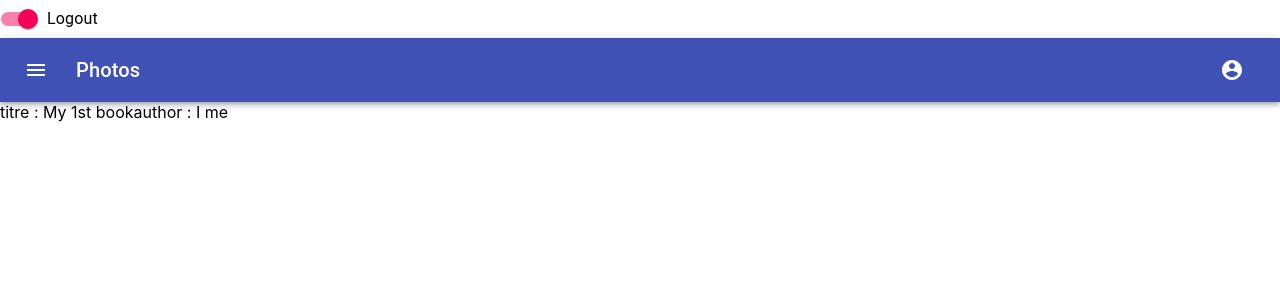
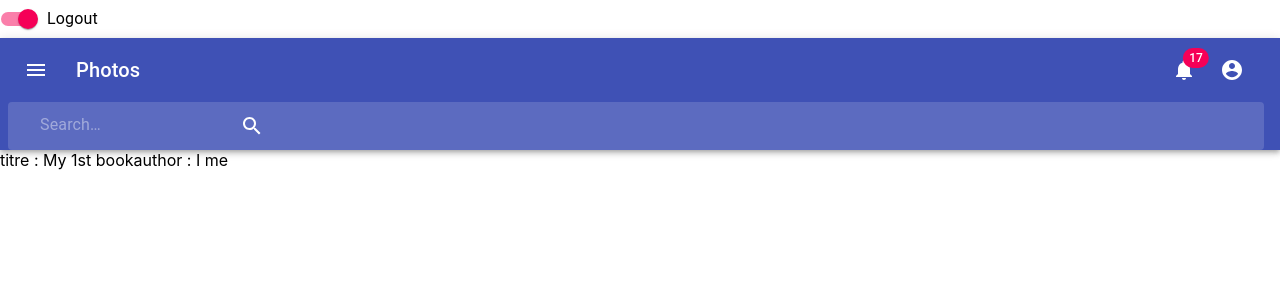
Before and after one commit to sam-ebe/bookfever_plus, a React (Create React App) app: page / in a window 1280 px wide. Shown: the top 300 px of the page. Built offline with nearby package versions, Linux system fonts and the light colour scheme.

Commit message:
Positioning elements in the Navbar

```diff
--- /dev/null
+++ b/src/components/ConnectionForm.tsx
@@ -0,0 +1,53 @@
+import React from 'react';
+import Button from '@material-ui/core/Button';
+import TextField from '@material-ui/core/TextField';
+import Dialog from '@material-ui/core/Dialog';
+import DialogActions from '@material-ui/core/DialogActions';
+import DialogContent from '@material-ui/core/DialogContent';
+import DialogContentText from '@material-ui/core/DialogContentText';
+import DialogTitle from '@material-ui/core/DialogTitle';
+
+export default function FormDialog() {
+  const [open, setOpen] = React.useState(false);
+
+  const handleClickOpen = () => {
+    setOpen(true);
+  };
+
+  const handleClose = () => {
+    setOpen(false);
+  };
+
+  return (
+    <div>
+      <Button variant="outlined" color="inherit" onClick={handleClickOpen}>
+        Connection
+      </Button>
+      <Dialog open={open} onClose={handleClose} aria-labelledby="form-dialog-title">
+        <DialogTitle id="form-dialog-title">Subscribe</DialogTitle>
+        <DialogContent>
+          <DialogContentText>
+            To subscribe to this website, please enter your email address here. We will send updates
+            occasionally.
+          </DialogContentText>
+          <TextField
+            autoFocus
+            margin="dense"
+            id="name"
+            label="Email Address"
+            type="email"
+            fullWidth
+          />
+        </DialogContent>
+        <DialogActions>
+          <Button onClick={handleClose} color="primary">
+            Cancel
+          </Button>
+          <Button onClick={handleClose} color="primary">
+            Confirm
+          </Button>
+        </DialogActions>
+      </Dialog>
+    </div>
+  );
+}
--- a/src/components/Navbar.tsx
+++ b/src/components/Navbar.tsx
@@ -1,5 +1,5 @@
 import React from 'react';
-import { createStyles, makeStyles, Theme } from '@material-ui/core/styles';
+import { createStyles, alpha, makeStyles, Theme } from '@material-ui/core/styles';
 import AppBar from '@material-ui/core/AppBar';
 import Toolbar from '@material-ui/core/Toolbar';
 import Typography from '@material-ui/core/Typography';
@@ -11,6 +11,11 @@ import FormGroup from '@material-ui/core/FormGroup';
 import MenuItem from '@material-ui/core/MenuItem';
 import Menu from '@material-ui/core/Menu';
 import CustomDrawer from './CustomDrawer';
+import Badge from '@material-ui/core/Badge';
+import NotificationsIcon from '@material-ui/icons/Notifications';
+import InputBase from '@material-ui/core/InputBase';
+import SearchIcon from '@material-ui/icons/Search';
+import ConnectionForm from './ConnectionForm';
 
 const useStyles = makeStyles((theme: Theme) =>
   createStyles({
@@ -22,6 +27,38 @@ const useStyles = makeStyles((theme: Theme) =>
     },
     title: {
       flexGrow: 1,
+    },
+    search: {
+      position: 'relative',
+      borderRadius: theme.shape.borderRadius,
+      backgroundColor: alpha(theme.palette.common.white, 0.15),
+      '&:hover': {
+        backgroundColor: alpha(theme.palette.common.white, 0.25),
+      },
+      marginLeft: 0,
+      width: '100%',
+      marginRight: theme.spacing(2),
+      [theme.breakpoints.up('sm')]: {
+        marginLeft: theme.spacing(1),
+        width: 'auto',
+      },
+    },
+    inputRoot: {
+      color: 'inherit',
+
+    },
+    inputInput: {
+      padding: theme.spacing(1, 1, 1, 0),
+      // vertical padding + font size from searchIcon
+      paddingLeft: `calc(1em + ${theme.spacing(2)}px)`,
+      transition: theme.transitions.create('width'),
+      width: '100%',
+      [theme.breakpoints.up('sm')]: {
+        width: '20ch',
+        '&:focus': {
+          width: '40ch',
+        },
+      },
     },
   }),
 );
@@ -54,13 +91,18 @@ export default function Navbar() {
       </FormGroup>
       <AppBar position="static">
         <Toolbar>
-            <CustomDrawer />
-
+          <CustomDrawer />
           <Typography variant="h6" className={classes.title}>
             Photos
           </Typography>
-          {auth && (
+
+          {(auth === true) ?
             <div>
+              <IconButton aria-label="show 17 new notifications" color="inherit">
+                <Badge badgeContent={17} color="secondary">
+                  <NotificationsIcon />
+                </Badge>
+              </IconButton>
               <IconButton
                 aria-label="account of current user"
                 aria-controls="menu-appbar"
@@ -89,8 +131,23 @@ export default function Navbar() {
                 <MenuItem onClick={handleClose}>My account</MenuItem>
               </Menu>
             </div>
-          )}
+          :
+          <ConnectionForm />}
+
         </Toolbar>
+        <div className={classes.search}>
+          <InputBase
+            placeholder="Search…"
+            classes={{
+              root: classes.inputRoot,
+              input: classes.inputInput,
+            }}
+            inputProps={{ 'aria-label': 'search' }}
+          />
+          <IconButton type="submit"  aria-label="search validation">
+            <SearchIcon style={{ color: 'white' }} />
+          </IconButton>
+        </div>
       </AppBar>
     </div>
   );
```
